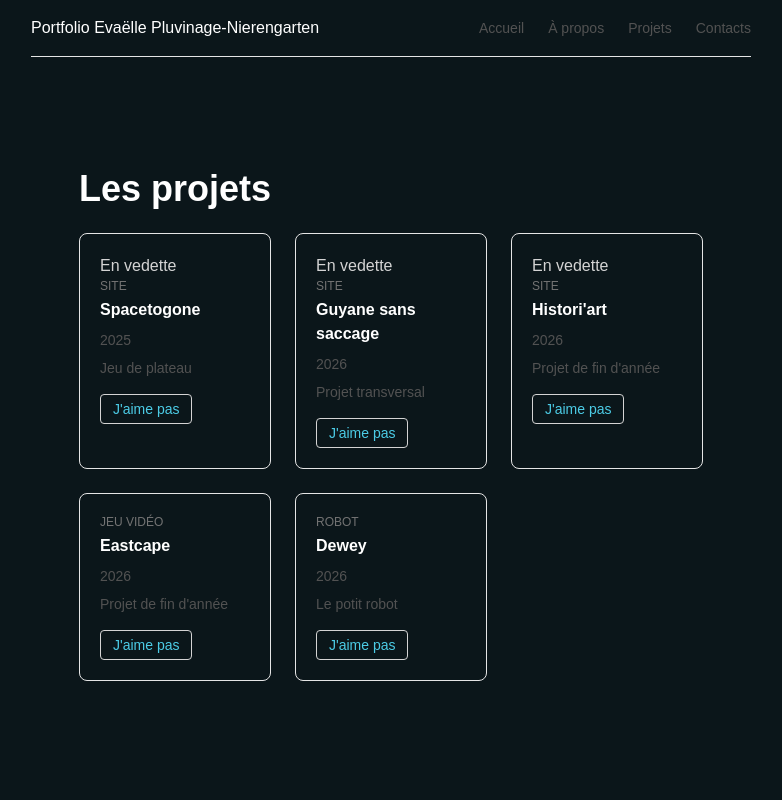
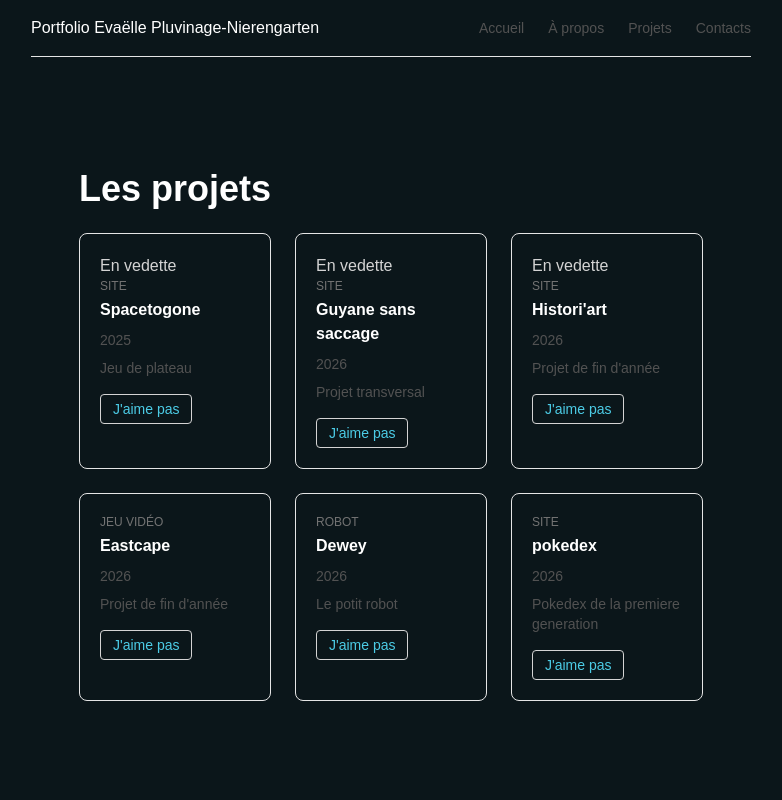
Before and after one commit to epluvinagenierengarten-arch/portfolio, a Next.js app: page /projets in a window 1280 px wide. Shown: the top 800 px of the page, without its empty margins (249-1031 px from the left). Built offline with nearby package versions, Linux system fonts and the light colour scheme.

Commit message:
dernier porjet

```diff
--- a/app/Data/projet.ts
+++ b/app/Data/projet.ts
@@ -66,4 +66,15 @@ export const PROJETS: Projet[] = [
     misEnAvant: false,
     image: "/projets/dewey.png"
   },
+  {
+    id: 6,
+    slug: "pokedex",
+    titre: "pokedex",
+    annee: 2026,
+    resume: "Pokedex de la premiere generation",
+    description: "Creation d'un pokedex de la premiere generation, qui tri les pokemon en fonction de leur type et de leru place dans le pokedex",
+    categorie: "Site",
+    misEnAvant: false,
+    image: "/projets/pokedex.png"
+  }
 ]
```
Also changed, not shown: public/projets/pokedex.png (added).
